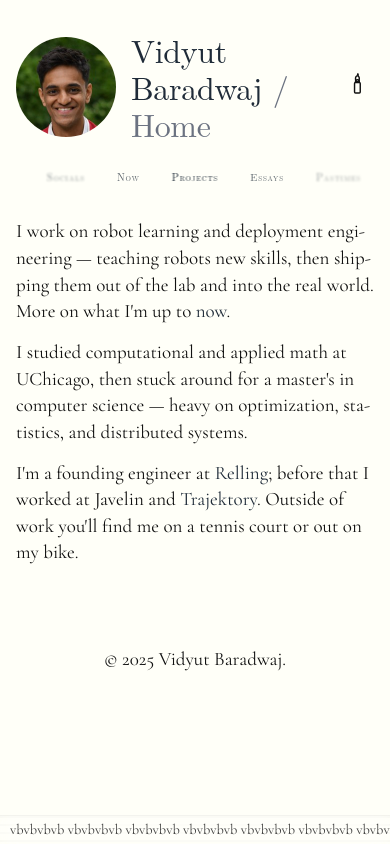
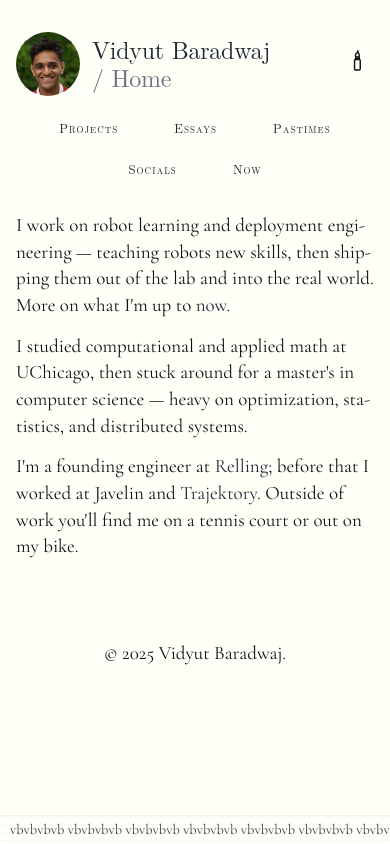
Before and after one commit to vidyut-19/vidyut-19.github.io, a plain HTML site: page index.html in a window 390 px wide. Drawn offline with nearby package versions, Linux system fonts and the light colour scheme; a web font is replaced by a local one.

Commit message:
Fix lens nav swallowing clicks; give mobile a static nav and layout pass
PostHog rageclicks were all on .lens-item links. The blur was a red herring:
onDragMove latched hasDragged after 5px of pointer movement and a capture-phase
handler preventDefaults any click once it is set, so a small twitch during a
click lost the navigation. The track also moved 1:1 from the first pixel, so the
link slid out from under the cursor as you drifted.

Hold the track still until the pointer clears 8px, and clear the depth blur on
the hovered item so the target reads as live.

Below 640px the scroller becomes a static wrapped row -- all five links visible,
no drag, real tap targets -- and both input paths bail out of the drag logic so
a drifting tap cannot latch hasDragged. preventDefault still runs first, or
Chrome starts a native link drag that swallows the click by itself. Done in CSS
so it survives orientation changes across the breakpoint. Also stacks the header
and drops the 120px fixed plane, which ate a fifth of a phone screen.

Co-Authored-By: Claude Opus 5 (1M context) <noreply@anthropic.com>

```diff
--- a/css/styles.css
+++ b/css/styles.css
@@ -341,6 +341,34 @@ html.dark-theme body::after {
         margin-top: 1.25rem;
         margin-bottom: 0.5rem;
     }
+
+    .header-container {
+        margin-bottom: 14px;
+    }
+
+    .header-left {
+        gap: 0.75rem;
+        min-width: 0;
+    }
+
+    .header-left h1 {
+        font-size: 1.5rem;
+    }
+
+    .profile-pic {
+        width: 64px;
+        height: 64px;
+        flex-shrink: 0;
+    }
+
+    .slash-title {
+        display: block;
+    }
+
+    /* 120px of fixed decoration over a ~650px viewport is most of a screenful. */
+    .plane-runway {
+        display: none;
+    }
 }
 
 /* Lens Scroller Navigation */
@@ -430,8 +458,11 @@ html.dark-theme body::after {
     padding: 0.5rem 0;
 }
 
+/* Wins over the per-frame inline opacity/filter written by updateDepthEffect. */
 .lens-item:hover {
     text-decoration: none;
+    opacity: 1 !important;
+    filter: none !important;
 }
 
 .lens-item.current {
@@ -442,17 +473,46 @@ html.dark-theme .lens-scroller-wrapper.is-fixed {
     background-color: #1a1a1a;
 }
 
+/* Below 640px the lens becomes a static wrapped row: a drag-to-reveal scroller
+   costs a gesture to discover five links, and the !important overrides here
+   neutralize the transform and per-frame depth styles the script still writes. */
 @media (max-width: 640px) {
+    .lens-scroller-wrapper.is-fixed {
+        position: static;
+        padding: 0;
+    }
+
+    .lens-scroller-placeholder.active {
+        display: none;
+    }
+
+    .lens-scroller,
     .lens-scroller-wrapper.is-fixed .lens-scroller {
-        padding: 0 1rem;
+        overflow: visible;
+        height: auto;
+        padding: 0;
+        mask-image: none;
+        -webkit-mask-image: none;
     }
 
     .lens-scroller-track {
-        gap: 2rem;
+        flex-wrap: wrap;
+        justify-content: center;
+        width: auto;
+        gap: 0.25rem 2.5rem;
+        cursor: default;
+        transform: none !important;
     }
 
     .lens-item {
-        font-size: 0.65rem;
+        font-size: 0.8rem;
+        padding: 0.6rem 0.5rem;
+        opacity: 1 !important;
+        filter: none !important;
+    }
+
+    .lens-item:nth-child(n + 6) {
+        display: none;
     }
 }
 
--- a/js/common.js
+++ b/js/common.js
@@ -259,21 +259,36 @@ updateBannerOffset();
     requestAnimationFrame(frame);
   }
 
+  // Hold the track still until the pointer clears the threshold. Moving it on
+  // the first pixel slid links out from under the cursor, and any twitch during
+  // a click set hasDragged, which the capture-phase handler below turns into a
+  // swallowed navigation.
+  const DRAG_THRESHOLD = 8;
+
+  // Under 640px the CSS lays the items out as a static wrapped row, so there is
+  // nothing to drag. Touch devices also synthesize mouse events, so both input
+  // paths have to bail or a drifting tap latches hasDragged and loses the nav.
+  const staticNav = window.matchMedia("(max-width: 640px)");
+
   function onDragStart(e) {
     if (!initialized) return;
+    // Suppress the browser's native link drag — it otherwise swallows the click
+    // whenever the pointer drifts. Below 640px that is all this needs to do.
+    e.preventDefault();
+    if (staticNav.matches) return;
     isDragging = true;
     hasDragged = false;
     track.classList.add("grabbing");
     startX = e.clientX;
     startScrollX = currentX;
-    e.preventDefault();
     start();
   }
 
   function onDragMove(e) {
     if (!isDragging) return;
     const delta = e.clientX - startX;
-    if (Math.abs(delta) > 5) hasDragged = true;
+    if (!hasDragged && Math.abs(delta) < DRAG_THRESHOLD) return;
+    hasDragged = true;
     currentX = startScrollX + delta;
     targetX = currentX;
   }
@@ -293,7 +308,7 @@ updateBannerOffset();
   let touchStartY = 0;
 
   function onTouchStart(e) {
-    if (!initialized) return;
+    if (!initialized || staticNav.matches) return;
     touchAxis = null;
     hasDragged = false;
     startX = e.touches[0].clientX;
@@ -302,7 +317,7 @@ updateBannerOffset();
   }
 
   function onTouchMove(e) {
-    if (touchAxis === "y") return;
+    if (touchAxis === "y" || staticNav.matches) return;
     const dx = e.touches[0].clientX - startX;
     const dy = e.touches[0].clientY - touchStartY;
     if (touchAxis === null) {
```
